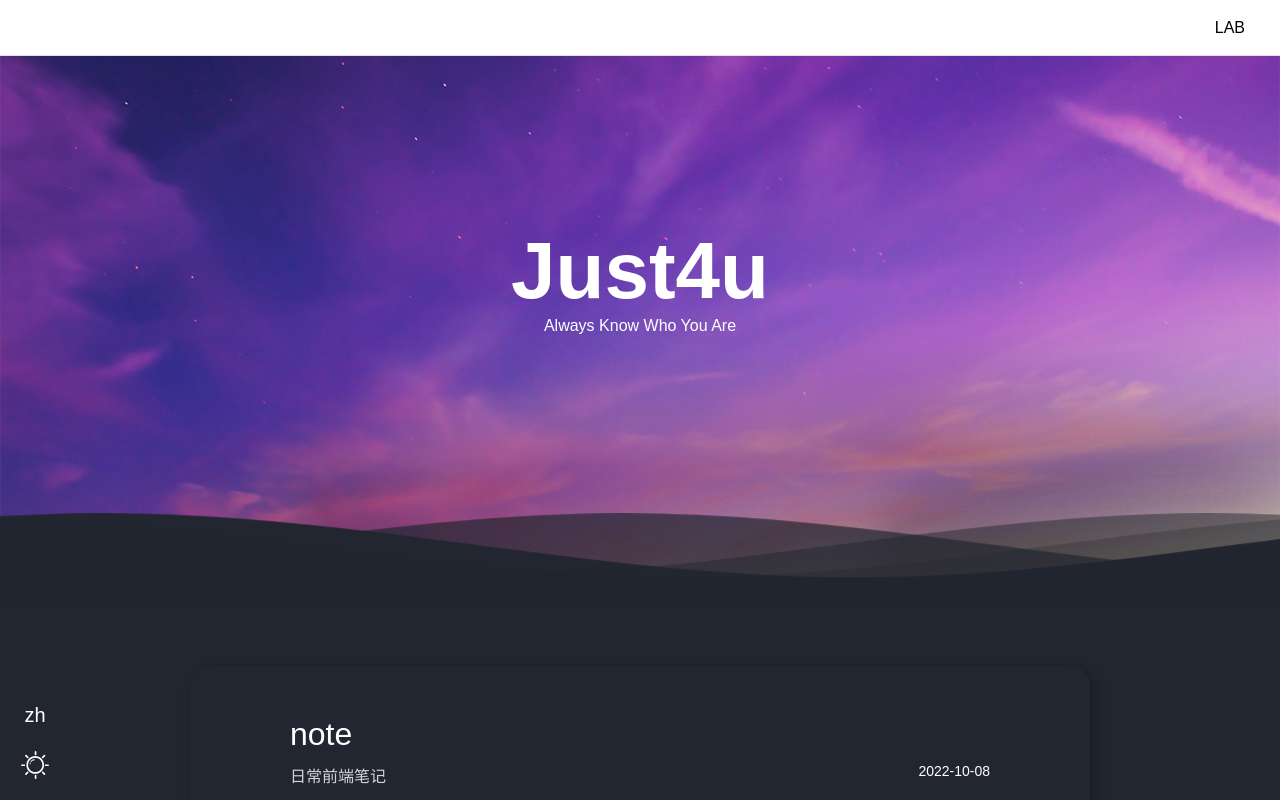
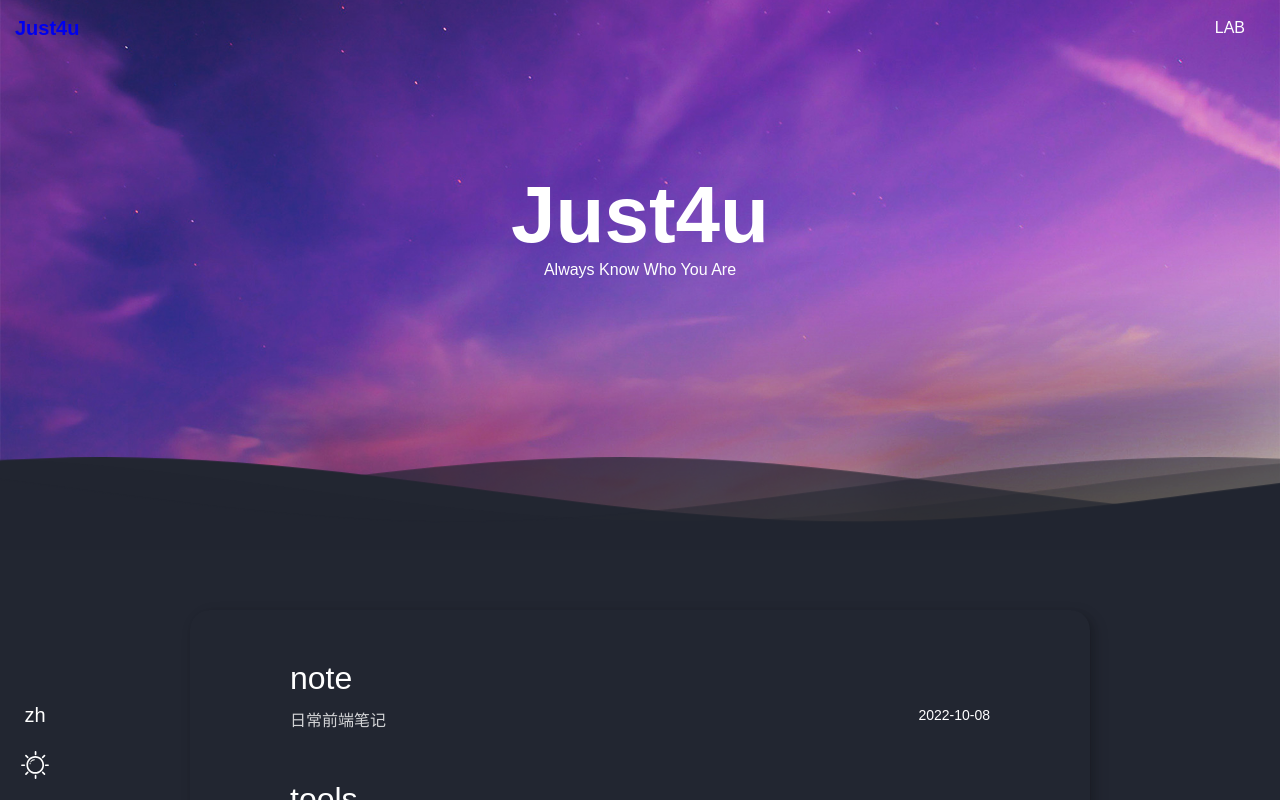
Before and after one commit to gotoo123/Just4u, a React app: page /blog/1#/home in a window 1280 px wide. Built offline with nearby package versions, Linux system fonts and the light colour scheme.

Commit message:
feat: 修改首页header样式 && fix Header style

```diff
--- a/src/App.jsx
+++ b/src/App.jsx
@@ -25,7 +25,7 @@ const App = () => {
   return (
     <LocaleContext.Provider value={lang}>
       <main className={`${style.wrapper} ${globalStyle[`theme${theme}`]}`}>
-        <Header theme={'black'}/>
+        <Header theme={theme.toLowerCase()}/>
         {useRoutes(router)}
         <Outlet />
         <div className="box" onClick={changeTheme} >
--- a/src/component/header/header.jsx
+++ b/src/component/header/header.jsx
@@ -1,22 +1,33 @@
-import React, { useContext } from 'react';
+import React, {useContext, useEffect, useState} from 'react';
 import LocaleContext from '../locale-provider/context';
 import { Link } from 'react-router-dom';
 import PropTypes from 'prop-types';
 import style from './header.less';
 
 const Header = (props) => {
+
+  const [isHome, setIsHome] = useState(false);
+
   const res = useContext(LocaleContext);
   const list = [];
   Object.keys(res).forEach((key) => {
     list.push([key, res[key]]);
   });
 
+  useEffect(() => {
+    if (location.hash.includes('/home')) {
+      setIsHome(true);
+    } else {
+      setIsHome(false);
+    }
+  }, [location.hash])
+
   return (
     <>
-      <div className={`${style.wrapper}`}>
+      <div className={`${style.headerWrapper} ${isHome ? style.homePageHeaderWrapper : ''}`}>
         <div
             className={`header-content ${
-                props.theme === 'black' ? 'header-content-font-black' : ''
+                props.theme === 'dark' ? 'header-theme-dark' : 'header-theme-light'
             }`}
         >
           <Link to={`/home`}>
--- a/src/component/header/header.less
+++ b/src/component/header/header.less
@@ -1,24 +1,29 @@
-.wrapper :global {
+.headerWrapper :global {
+  z-index: 3;
   .header-content {
     display: flex;
     justify-content: space-between;
     align-items: center;
     height: 56px;
     padding: 0 15px;
-  }
-
-  .header-content.header-content-font-black {
-    border-bottom: 1px solid #dfdfdf;
     box-shadow: 0 2px 8px 0 rgba(0, 9, 41, 0.12);
   }
 
-  .header-content.header-content-font-black .nav-item,
-  .header-content.header-content-font-black .header-logo {
-    color: black;
+  .header-content.header-theme-light {
+    background: white;
+    .nav-item, .header-logo {
+      color: black;
+    }
+  }
+
+  .header-content.header-theme-dark {
+    background: #222631;
+    .nav-item, .header-logo {
+      color: white;
+    }
   }
 
   .header-logo {
-    color: white;
     font-weight: 700;
     font-size: 20px;
   }
@@ -31,14 +36,26 @@
 
   .nav-item {
     margin: 0 20px;
-    color: white;
-  }
-
-  .nav-item:hover {
-    color: darkgrey;
+    &:hover {
+      color: darkgrey;
+    }
   }
 
   a {
     text-decoration: none;
   }
 }
+
+.homePageHeaderWrapper.headerWrapper :global {
+  position: absolute;
+  width: 100%;
+
+  .header-content {
+    background: transparent;
+    box-shadow: none;
+
+    .nav-item, .header-logo {
+      color: white;
+    }
+  }
+}
--- a/src/pages/home/home.less
+++ b/src/pages/home/home.less
@@ -3,7 +3,7 @@
 }
 
 .wrapper :global{
-  height: calc(100vh - 56px);
+  height: 100vh;
   overflow: scroll;
 
   .header-container {
--- a/src/router.js
+++ b/src/router.js
@@ -3,11 +3,12 @@ import Search from './pages/search/search';
 import Lab from './pages/lab/lab';
 import Blog from './component/blog/blog';
 import { router as labRouter } from './pages/lab/router';
+import {Navigate} from "react-router-dom";
 
 const router = [
   {
     path: '/',
-    element: <Home />,
+    element: <Navigate to={`/home`}/>,
   },
   {
     path: '/home',
```
